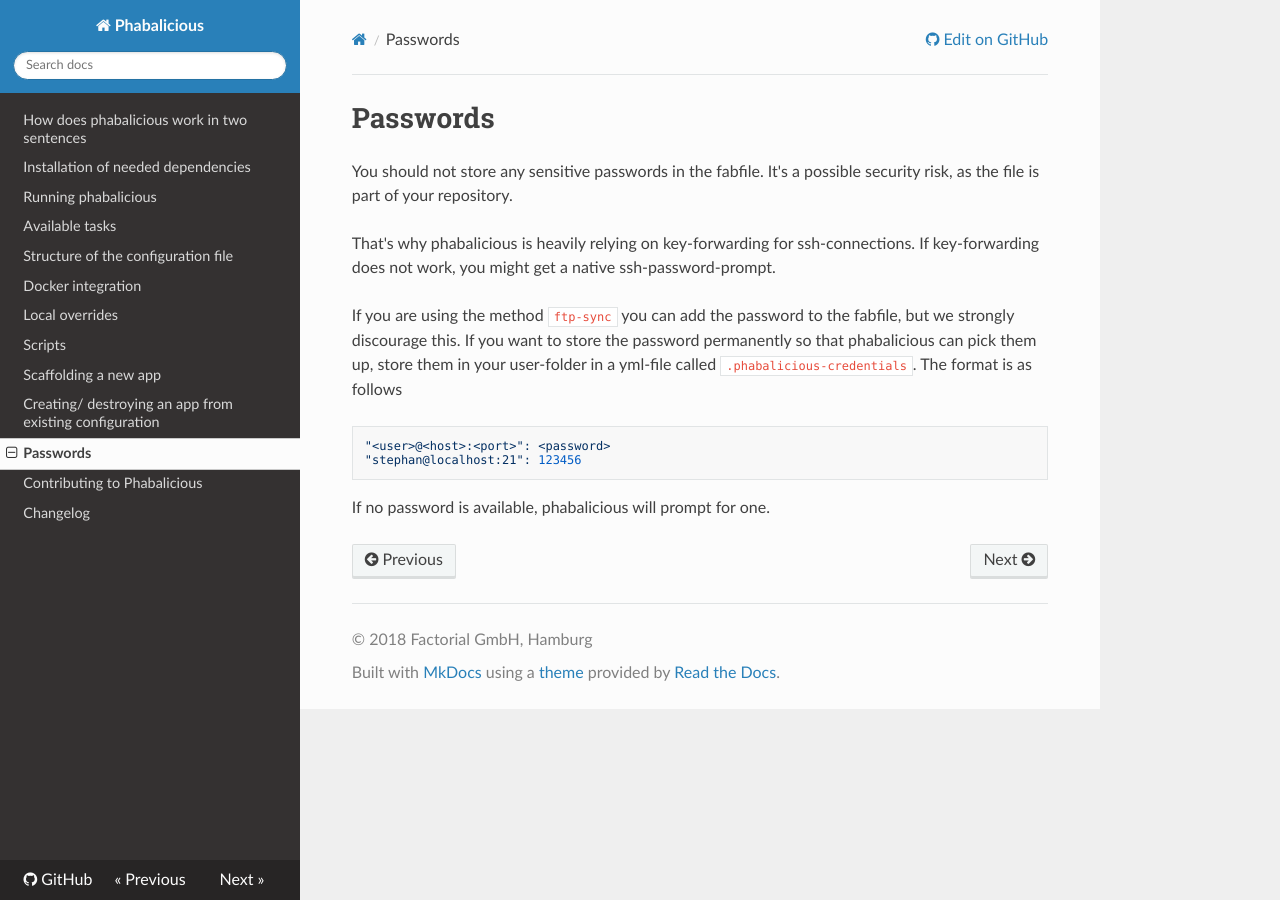
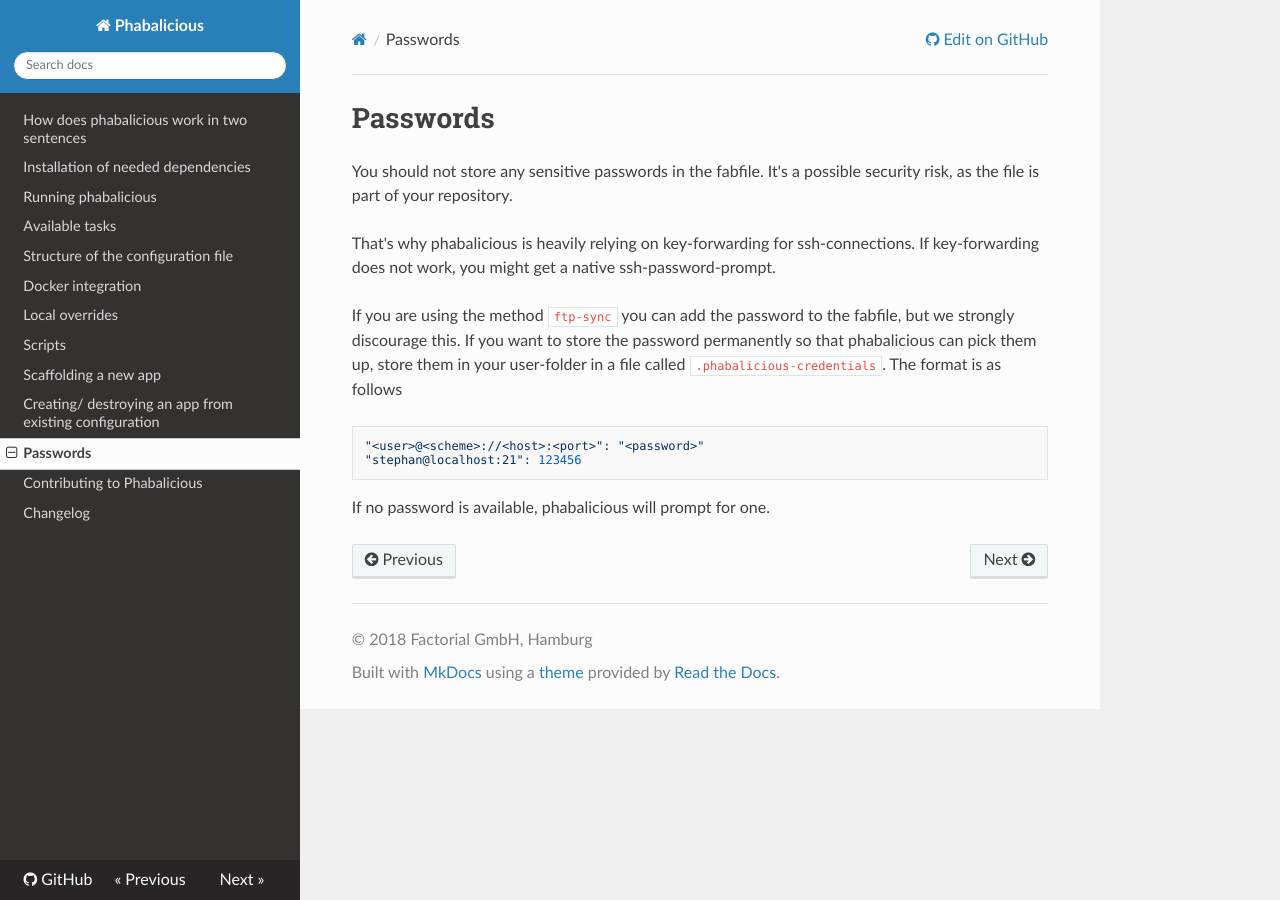
Before and after one commit to factorial-io/phabalicious, an MkDocs documentation site: the page built from docs/docs/passwords.md, in a window 1280 px wide. Built offline with MkDocs 1.6.1, drawn with Linux system fonts in a browser that asks for light colours; nearby versions of some CDN libraries; comment, search, counter and statistics services are not loaded.

Commit message:
Update passwords documentation

````diff
--- a/docs/docs/passwords.md
+++ b/docs/docs/passwords.md
@@ -4,10 +4,10 @@ You should not store any sensitive passwords in the fabfile. It's a possible sec
 
 That's why phabalicious is heavily relying on key-forwarding for ssh-connections. If key-forwarding does not work, you might get a native ssh-password-prompt.
 
-If you are using the method `ftp-sync` you can add the password to the fabfile, but we strongly discourage this. If you want to store the password permanently so that phabalicious can pick them up, store them in your user-folder in a yml-file called `.phabalicious-credentials`. The format is as follows
+If you are using the method `ftp-sync` you can add the password to the fabfile, but we strongly discourage this. If you want to store the password permanently so that phabalicious can pick them up, store them in your user-folder in a file called `.phabalicious-credentials`. The format is as follows
 
 ```yaml
-"<user>@<host>:<port>": <password>
+"<user>@<scheme>://<host>:<port>": "<password>"
 "stephan@localhost:21": 123456
 ```
 
````
